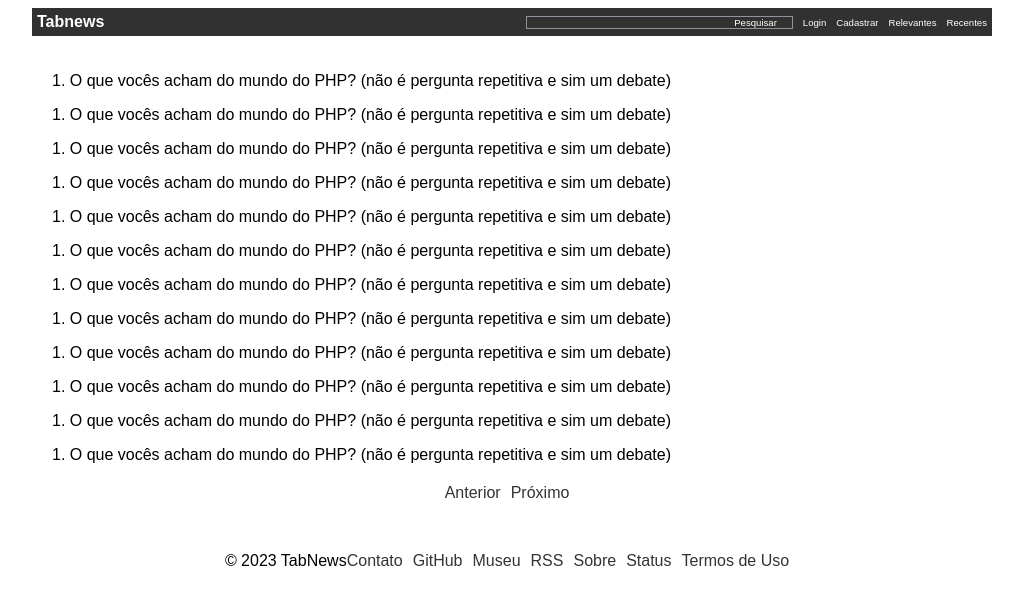
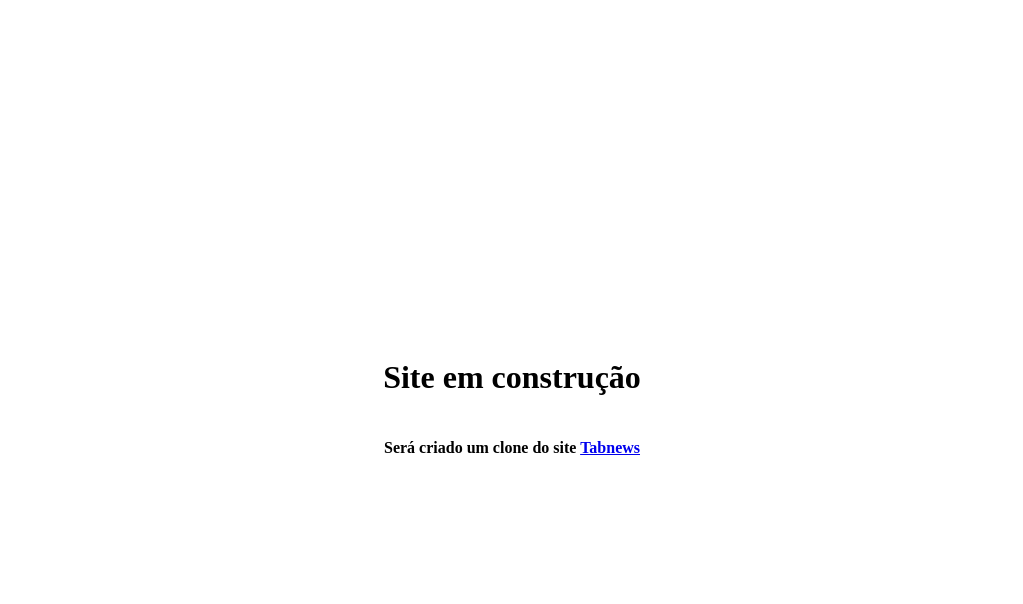
Before and after one commit to feerbatista/tabnews, a Next.js app: page / in a window 1280 px wide. Shown: the top 604 px of the page, without its empty margins (128-1151 px from the left). Built offline with nearby package versions, Linux system fonts and the light colour scheme.

Commit message:
clone tabnews.com.br

```diff
--- a/pages/index.js
+++ b/pages/index.js
@@ -2,204 +2,24 @@
 
 const Home = () => {
   return (
-    <div className="container">
-      <header className="menu">
-        <div className="logo">Tabnews</div>
-
-        <div className="menu-items">
-          <div className="search-bar">Pesquisar</div>
-          <a href="#">Login</a>
-          <a href="#">Cadastrar</a>
-          <a href="#">Relevantes</a>
-          <a href="#">Recentes</a>
-        </div>
-      </header>
-
-      <div className="content">
-        <ul>
-          <li>
-            1. O que vocês acham do mundo do PHP? (não é pergunta repetitiva e
-            sim um debate)
-          </li>
-        </ul>
-        <ul>
-          <li>
-            1. O que vocês acham do mundo do PHP? (não é pergunta repetitiva e
-            sim um debate)
-          </li>
-        </ul>
-        <ul>
-          <li>
-            1. O que vocês acham do mundo do PHP? (não é pergunta repetitiva e
-            sim um debate)
-          </li>
-        </ul>
-        <ul>
-          <li>
-            1. O que vocês acham do mundo do PHP? (não é pergunta repetitiva e
-            sim um debate)
-          </li>
-        </ul>
-        <ul>
-          <li>
-            1. O que vocês acham do mundo do PHP? (não é pergunta repetitiva e
-            sim um debate)
-          </li>
-        </ul>
-        <ul>
-          <li>
-            1. O que vocês acham do mundo do PHP? (não é pergunta repetitiva e
-            sim um debate)
-          </li>
-        </ul>
-        <ul>
-          <li>
-            1. O que vocês acham do mundo do PHP? (não é pergunta repetitiva e
-            sim um debate)
-          </li>
-        </ul>
-        <ul>
-          <li>
-            1. O que vocês acham do mundo do PHP? (não é pergunta repetitiva e
-            sim um debate)
-          </li>
-        </ul>
-        <ul>
-          <li>
-            1. O que vocês acham do mundo do PHP? (não é pergunta repetitiva e
-            sim um debate)
-          </li>
-        </ul>
-        <ul>
-          <li>
-            1. O que vocês acham do mundo do PHP? (não é pergunta repetitiva e
-            sim um debate)
-          </li>
-        </ul>
-        <ul>
-          <li>
-            1. O que vocês acham do mundo do PHP? (não é pergunta repetitiva e
-            sim um debate)
-          </li>
-        </ul>
-        <ul>
-          <li>
-            1. O que vocês acham do mundo do PHP? (não é pergunta repetitiva e
-            sim um debate)
-          </li>
-        </ul>
-        <div className="pagination">
-          <span>Anterior</span>
-          <span>Próximo</span>
-        </div>
+    <>
+      <div className="container">
+        <h1>Site em construção</h1>
+        <h4>
+          Será criado um clone do site{" "}
+          <a href="http://tabnews.com.br">Tabnews</a>
+        </h4>
       </div>
-
-      <footer className="footer">
-        <div>© 2023 TabNews</div>
-        <div className="footer-links">
-          <a href="#">Contato</a>
-          <a href="#">GitHub</a>
-          <a href="#">Museu</a>
-          <a href="#">RSS</a>
-          <a href="#">Sobre</a>
-          <a href="#">Status</a>
-          <a href="#">Termos de Uso</a>
-        </div>
-      </footer>
-
       <style jsx>{`
-
-        *{}
         .container {
-          font-family: Arial, sans-serif;
-          max-width: 960px;
-          margin: 0 auto;
-          width:100vh
-          height:100wh
-        }
-
-        .menu {
           display: flex;
-          justify-content: space-between ;
+          height: 100vh;
+          flex-direction: column;
+          justify-content: center;
           align-items: center;
-          background-color: #313131;
-          padding:5px;
-        }
-
-        .logo {
-          display:flex;
-          justify-content: center;
-
-          align-items: center;
-
-          font-size: 1rem;
-          font-weight: bold;
-          color:#fff;
-        }
-
-        .menu-items {
-          display: flex;
-          justify-content: space-around ;
-          align-items: center;
-          font-size: 0.6rem;
-        }
-
-        .menu-items a {
-          margin-left: 10px;
-          color: #fff;
-          text-decoration: none;
-        }
-
-        .search-bar {
-          margin: 0 auto;
-          width: 250px;
-          color: #333;
-          border: 1px solid rgb(140, 149, 159);;
-          cursor: pointer;
-          text-align:end;
-          padding-right:15px;
-          color:#fff;
-        }
-
-        .content {
-          padding: 20px;
-        }
-
-        ul {
-          list-style-type: none;
-          padding: 0;
-        }
-
-        .pagination {
-          margin-top: 20px;
-          display:flex;
-          justify-content:center;
-          align-items:cemter;
-        }
-
-        .pagination span {
-          margin-right: 10px;
-          color: #333;
-          cursor: pointer;
-        }
-
-        .footer {
-          display: flex;
-          justify-content: space-around;
-          align-items: center;
-          justify-content: center;
-          padding: 10px;
-          margin-top: 20px;
-          background-color: transparent;
-        }
-
-        .footer-links a {
-          margin-right: 10px;
-          color: #333;
-          text-decoration: none;
         }
       `}</style>
-    </div>
+    </>
   );
 };
 
```
